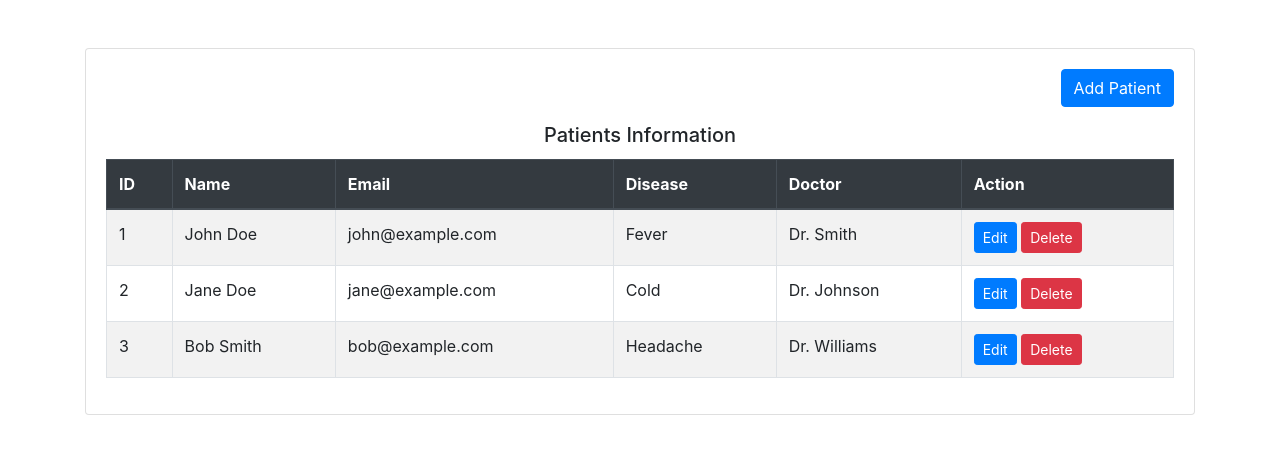
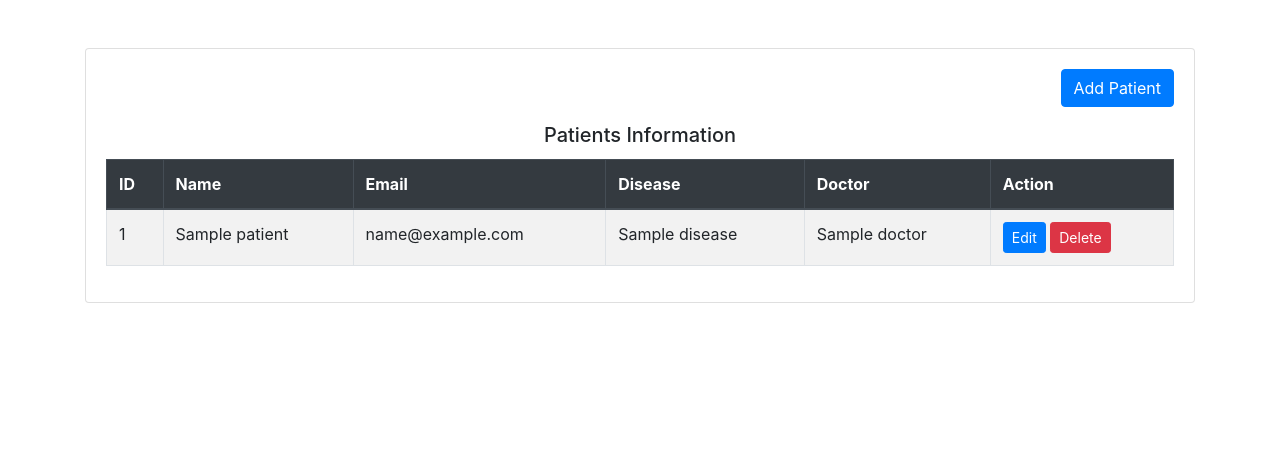
Before and after one commit to RedHaider/-Flask_Crud_mysql, a Flask app: template templates/index.html in a window 1280 px wide. Shown: the top 454 px of the page. Run offline with Flask 3, Linux system fonts and the light colour scheme; the template is opened without the code that fills it: most values are stand-ins (such as "Sample title", 1, 10 or a date in 2020); some libraries are stand-ins or nearby versions.

Commit message:
Creat, Delete done

```diff
--- a/templates/index.html
+++ b/templates/index.html
@@ -13,6 +13,11 @@
         <div class="card tex">
             <div class="card-body">
                 <h5 class="card-title text-center">
+                       {% if error_message %}
+                            <div class="alert alert-danger" role="alert">
+                                {{ error_message }}
+                            </div>
+                        {% endif %}
                     <div class="d-flex justify-content-end mb-3">
                         <button type="button" class="btn btn-primary" data-toggle="modal" data-target="#exampleModal">
                             Add Patient
@@ -32,39 +37,22 @@
                         </tr>
                     </thead>
                     <tbody>
+                        <tbody>
+                            {% for patient in data %}
                                 <tr>
-                            <td>1</td>
-                            <td>John Doe</td>
-                            <td>john@example.com</td>
-                            <td>Fever</td>
-                            <td>Dr. Smith</td>
+                                    <td>{{ patient['id'] }}</td>
+                                    <td>{{ patient['name'] }}</td>
+                                    <td>{{ patient['email'] }}</td>
+                                    <td>{{ patient['disease'] }}</td>
+                                    <td>{{ patient['doctor'] }}</td>
                                     <td>
                                         <button type="button" class="btn btn-primary btn-sm">Edit</button>
-                                <button type="button" class="btn btn-danger btn-sm" onclick="confirmDelete('Are you sure you want to delete?')">Delete</button>
+                                        <button type="button" class="btn btn-danger btn-sm" onclick="confirmDelete(`{{ patient['id'] }}`)">Delete</button>
                                     </td>
+
                                 </tr>
-                        <tr>
-                            <td>2</td>
-                            <td>Jane Doe</td>
-                            <td>jane@example.com</td>
-                            <td>Cold</td>
-                            <td>Dr. Johnson</td>
-                            <td>
-                                <button type="button" class="btn btn-primary btn-sm">Edit</button>
-                                <button type="button" class="btn btn-danger btn-sm" onclick="confirmDelete('Are you sure you want to delete?')">Delete</button>
-                            </td>
-                        </tr>
-                        <tr>
-                            <td>3</td>
-                            <td>Bob Smith</td>
-                            <td>bob@example.com</td>
-                            <td>Headache</td>
-                            <td>Dr. Williams</td>
-                            <td>
-                                <button type="button" class="btn btn-primary btn-sm">Edit</button>
-                                <button type="button" class="btn btn-danger btn-sm" onclick="confirmDelete('Are you sure you want to delete?')">Delete</button>
-                            </td>
-                        </tr>
+                            {% endfor %}
+                        </tbody>
                     </tbody>
                 </table>
             </div>
@@ -81,29 +69,34 @@
                 </button>
             </div>
             <div class="modal-body">
+                {% if error_message %}
+                    <div class="alert alert-danger" role="alert">
+                        {{ error_message }}
+                    </div>
+                {% endif %}
                 <!-- Your form content goes here -->
-                <form>
+                <form method="post" action="{{ url_for('add_patient')}}">
                     <div class="form-group">
-                        <label for="exampleFormControlInput1">Name</label>
-                        <input type="text" class="form-control" id="exampleFormControlInput1" placeholder="Patient Name">
+                        <label for="name">Name</label>
+                        <input type="text" class="form-control" id="name" name="name" placeholder="Patient Name">
                     </div>
                     <div class="form-group">
-                        <label for="exampleFormControlInput1">Email</label>
-                        <input type="email" class="form-control" id="exampleFormControlInput1" placeholder="name@example.com">
+                        <label for="email">Email</label>
+                        <input type="email" class="form-control" id="email" name="email" placeholder="name@example.com">
                     </div>
                     <div class="form-group">
-                        <label for="exampleFormControlInput1">Disease</label>
-                        <input type="text" class="form-control" id="exampleFormControlInput1" placeholder="HIV+">
+                        <label for="doctor">Doctor</label>
+                        <input type="text" class="form-control" id="doctor" name="disease" placeholder="HIV+">
                     </div>
                     <div class="form-group">
-                        <label for="exampleFormControlInput1">Disease</label>
-                        <input type="text" class="form-control" id="exampleFormControlInput1" placeholder="Haturi Doctor">
-                    </div>
-                </form>
+                        <label for="disease">Disease</label>
+                        <input type="text" class="form-control" id="disease" name="doctor" placeholder="Haturi Doctor">
                     </div>
                     <div class="modal-footer">
                         <button type="button" class="btn btn-secondary" data-dismiss="modal">Close</button>
-                <button type="button" class="btn btn-primary">Save changes</button>
+                        <button type="submit" class="btn btn-primary">Save changes</button>
+                    </div>
+                </form>
             </div>
         </div>
     </div>
@@ -114,12 +107,28 @@
 <script src="https://cdnjs.cloudflare.com/ajax/libs/popper.js/1.14.7/umd/popper.min.js"></script>
 <script src="https://stackpath.bootstrapcdn.com/bootstrap/4.3.1/js/bootstrap.min.js"></script>
 <script>
-    function confirmDelete(message){
-        var isConfirmed = confirm(message);
-        if(isConfirmed){
-            alert("Deletetd Succesfully");
+    function confirmDelete(patientId) {
+        var isConfirmed = confirm("Are you sure you want to delete?");
+        if (isConfirmed) {
+            // Send an AJAX request to delete the patient by ID
+            fetch(`/delete_patient/${patientId}`, { method: 'DELETE' })
+                .then(response => response.json())
+                .then(data => {
+                    if (data.success) {
+                        alert("Deleted Successfully");
+                        // Refresh the page after successful deletion
+                        location.reload();
+                    } else {
+                        alert("Deletion failed");
+                    }
+                })
+                .catch(error => {
+                    console.error('Error:', error);
+                    alert("Error occurred during deletion");
+                });
         }
     }
 </script>
+
 </body>
 </html>
```
Also changed, not shown: myapp/__init__.py (+8 -1 lines), myapp/routes.py (+68 -2 lines). Lines whose indentation alone changed are shown as unchanged.
